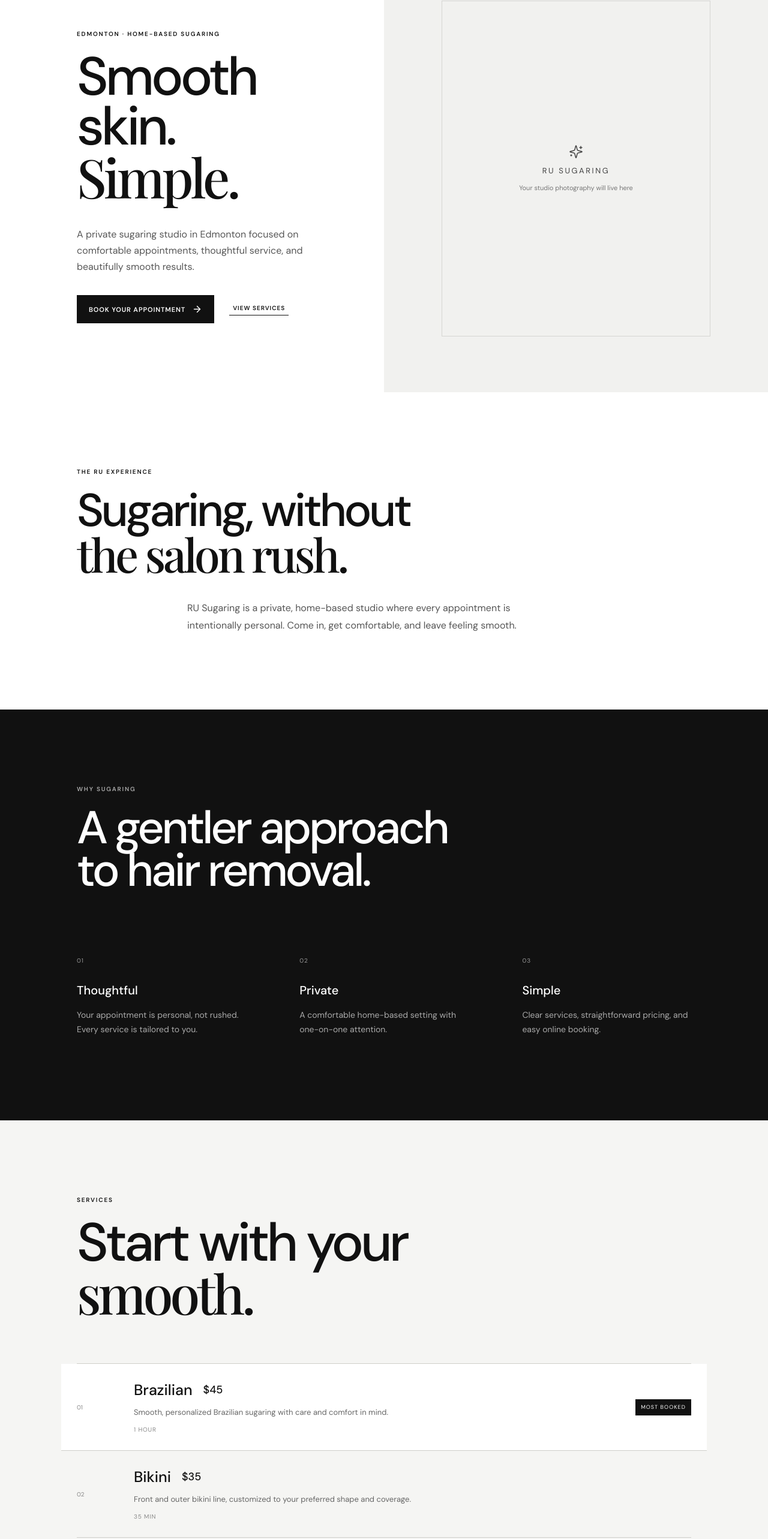
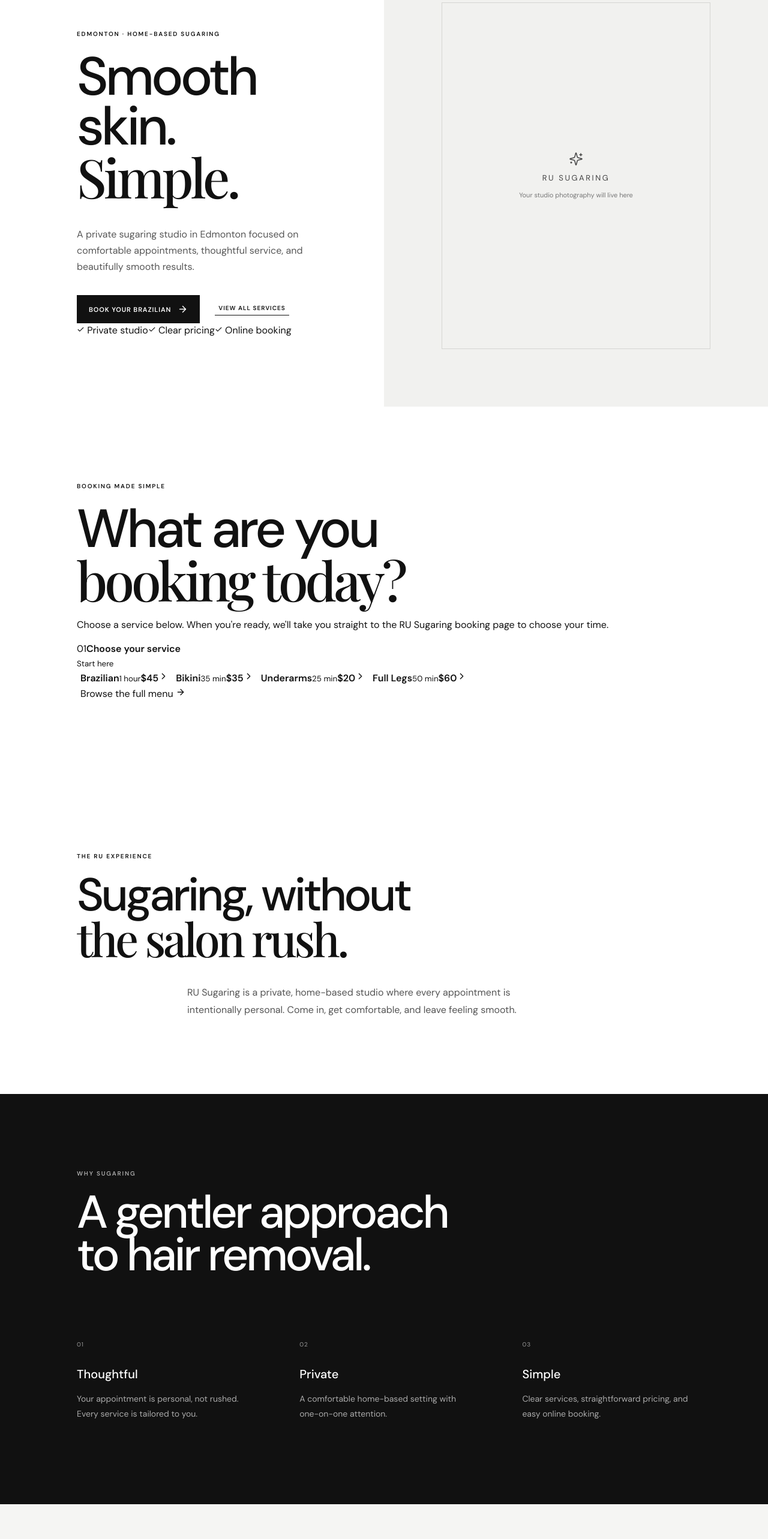
Before and after one commit to Craytivo/Laura, a React (Vite) app: page / in a window 1280 px wide. Shown: the part 170-2736 px from the top of the page at 60% size. Built offline with nearby package versions, Linux system fonts and the light colour scheme; a web font is replaced by a local one.

Commit message:
Build booking-focused service selection experience

```diff
--- a/src/main.jsx
+++ b/src/main.jsx
@@ -1,25 +1,31 @@
 import React from "react";
 import { createRoot } from "react-dom/client";
-import { ArrowRight, CalendarDays, Gift, Menu, Sparkles, X } from "lucide-react";
+import { ArrowRight, CalendarDays, Check, ChevronRight, Gift, Menu, Sparkles, X } from "lucide-react";
 import "./styles.css";
 
 const services = [
-  ["Brazilian", "$45", "1 hour", "Smooth, personalized Brazilian sugaring with care and comfort in mind."],
-  ["Bikini", "$35", "35 min", "Front and outer bikini line, customized to your preferred shape and coverage."],
+  ["Brazilian", "$45", "1 hour", "Smooth, personalized Brazilian sugaring with care and comfort in mind.", "Most booked"],
+  ["Bikini", "$35", "35 min", "Hair removal from the front and outer bikini line, customized to your preferred shape and coverage."],
   ["Underarms", "$20", "25 min", "Complete hair removal of the underarm area."],
   ["Full Legs", "$60", "50 min", "Complete hair removal from the upper thighs to the ankles."],
+  ["Half Legs", "$45", "30 min", "Hair removal from the lower legs, from the knees to the ankles."],
   ["Full Arms", "$45", "40 min", "Complete hair removal from the shoulders to the wrists."],
+  ["Half Arms", "$35", "35 min", "Hair removal from the lower arms, from the elbows to the wrists."],
+  ["Full Stomach", "$20", "30 min", "Complete hair removal from the stomach area."],
+  ["Fingers / Toes", "$10", "25 min", "A simple add-on for fingers or toes."],
   ["Full Face", "$25", "30 min", "A smooth, fresh finish for the full face."],
+  ["Tailored Add-ons", "$10+", "15 min", "Personalize your service with carefully selected add-ons. Prices vary."],
 ];
 
 const bundles = [
   ["Brazilian + Underarms", "$55", "55 min", "Bundle & save $10"],
   ["Brazilian + Underarms + Half Legs", "$95", "1 hr 20 min", "Bundle & save $15"],
-  ["Full Body Glow", "$155", "2 hours", "Brazilian, underarms, full legs, full arms + tailored add-ons"],
+  ["Full Body Glow", "$155", "2 hours", "Brazilian + underarms + full legs + full arms + tailored add-ons"],
 ];
 
 function App() {
   const [open, setOpen] = React.useState(false);
+  const [selected, setSelected] = React.useState(null);
   const bookingUrl = "https://rusugar.as.me/schedule/36a17782?utm_source=website&utm_medium=website&utm_content=book_now";
 
   const book = () => window.open(bookingUrl, "_blank", "noopener,noreferrer");
@@ -27,6 +33,11 @@ function App() {
   const go = (id) => {
     document.getElementById(id)?.scrollIntoView({ behavior: "smooth" });
     setOpen(false);
+  };
+
+  const chooseService = (service) => {
+    setSelected(service);
+    requestAnimationFrame(() => document.getElementById("booking-start")?.scrollIntoView({ behavior: "smooth", block: "start" }));
   };
 
   return (
@@ -52,9 +63,10 @@ function App() {
             <h1>Smooth skin.<br /><em>Simple.</em></h1>
             <p className="hero-text">A private sugaring studio in Edmonton focused on comfortable appointments, thoughtful service, and beautifully smooth results.</p>
             <div className="hero-actions">
-              <button className="button button-dark" onClick={book}>Book your appointment <ArrowRight size={17}/></button>
-              <button className="text-button" onClick={() => go("services")}>View services</button>
+              <button className="button button-dark" onClick={() => chooseService(services[0])}>Book your Brazilian <ArrowRight size={17}/></button>
+              <button className="text-button" onClick={() => go("services")}>View all services</button>
             </div>
+            <div className="hero-trust"><span><Check size={13}/> Private studio</span><span><Check size={13}/> Clear pricing</span><span><Check size={13}/> Online booking</span></div>
           </div>
           <div className="hero-art" aria-label="Photo placeholder">
             <div className="photo-placeholder">
@@ -62,6 +74,39 @@ function App() {
               <span>RU SUGARING</span>
               <small>Your studio photography will live here</small>
             </div>
+          </div>
+        </section>
+
+        <section id="booking-start" className="booking-start section">
+          <div className="booking-start-copy">
+            <p className="eyebrow">BOOKING MADE SIMPLE</p>
+            <h2>What are you<br /><em>booking today?</em></h2>
+            <p>Choose a service below. When you're ready, we'll take you straight to the RU Sugaring booking page to choose your time.</p>
+          </div>
+          <div className="booking-panel">
+            <div className="booking-panel-head">
+              <div>
+                <span>01</span>
+                <strong>Choose your service</strong>
+              </div>
+              <small>{selected ? "Selected" : "Start here"}</small>
+            </div>
+            <div className="quick-picks">
+              {services.slice(0, 4).map((service) => (
+                <button className={selected?.[0] === service[0] ? "quick-pick selected" : "quick-pick"} key={service[0]} onClick={() => setSelected(service)}>
+                  <span><b>{service[0]}</b><small>{service[2]}</small></span>
+                  <strong>{service[1]}</strong>
+                  <ChevronRight size={17}/>
+                </button>
+              ))}
+            </div>
+            {selected && (
+              <div className="selection-summary">
+                <div><span>Selected service</span><strong>{selected[0]}</strong><small>{selected[1]} · {selected[2]}</small></div>
+                <button className="button button-dark" onClick={book}>Continue to booking <ArrowRight size={16}/></button>
+              </div>
+            )}
+            {!selected && <button className="booking-main-cta" onClick={() => go("services")}>Browse the full menu <ArrowRight size={16}/></button>}
           </div>
         </section>
 
@@ -85,37 +130,52 @@ function App() {
 
         <section id="services" className="section services">
           <div className="section-heading light">
-            <p className="eyebrow">SERVICES</p>
-            <h2>Start with your<br /><em>smooth.</em></h2>
+            <p className="eyebrow">SERVICE MENU</p>
+            <h2>Pick your<br /><em>smooth.</em></h2>
+            <p className="section-lede">Not sure where to start? Brazilian is our featured service. Select any service to see it in your booking summary.</p>
           </div>
           <div className="service-list">
-            {services.map(([name, price, duration, desc], i) => (
-              <article className={i === 0 ? "service-card featured" : "service-card"} key={name}>
-                <div className="service-number">0{i + 1}</div>
+            {services.map((service, i) => (
+              <button className={selected?.[0] === service[0] ? "service-card featured selected" : i === 0 ? "service-card featured" : "service-card"} key={service[0]} onClick={() => chooseService(service)}>
+                <div className="service-number">{String(i + 1).padStart(2, "0")}</div>
                 <div className="service-main">
-                  <div className="service-title"><h3>{name}</h3><strong>{price}</strong></div>
-                  <p>{desc}</p>
-                  <small>{duration}</small>
+                  <div className="service-title"><h3>{service[0]}</h3><strong>{service[1]}</strong></div>
+                  <p>{service[3]}</p>
+                  <small>{service[2]}</small>
                 </div>
-                {i === 0 && <span className="popular">MOST BOOKED</span>}
-              </article>
+                {service[4] && <span className="popular">{service[4]}</span>}
+                <ChevronRight className="service-arrow" size={19}/>
+              </button>
             ))}
           </div>
-          <p className="more-services">Half legs · Half arms · Full stomach · Fingers & toes · Tailored add-ons</p>
         </section>
 
         <section className="bundles section">
           <div className="bundle-intro">
             <p className="eyebrow">BUNDLES</p>
             <h2>More smooth.<br /><em>More value.</em></h2>
+            <p>Pair popular services and save on the combined appointment.</p>
           </div>
           <div className="bundle-list">
-            {bundles.map(([name, price, time, note]) => (
-              <article className="bundle-card" key={name}>
-                <div><h3>{name}</h3><p>{note}</p></div>
-                <div className="bundle-price"><strong>{price}</strong><span>{time}</span></div>
-              </article>
+            {bundles.map((bundle) => (
+              <button className="bundle-card" key={bundle[0]} onClick={() => chooseService(bundle)}>
+                <div><h3>{bundle[0]}</h3><p>{bundle[3]}</p></div>
+                <div className="bundle-price"><strong>{bundle[1]}</strong><span>{bundle[2]}</span><ChevronRight size={16}/></div>
+              </button>
             ))}
+          </div>
+        </section>
+
+        <section className="selected-service section">
+          <div className="selected-service-inner">
+            <div>
+              <p className="eyebrow">YOUR BOOKING</p>
+              <h2>{selected ? <><em>{selected[0]}</em><br />is selected.</> : <>Ready to<br /><em>choose?</em></>}</h2>
+              <p>{selected ? `You've chosen ${selected[0]} · ${selected[1]} · ${selected[2]}. The next step is choosing an available time in Acuity.` : "Choose a service above and we'll carry your selection into the next step."}</p>
+            </div>
+            <div className="selected-service-action">
+              {selected ? <><div className="chosen-pill"><Check size={15}/> {selected[0]} · {selected[1]}</div><button className="button button-dark" onClick={book}>Continue to Acuity <ArrowRight size={17}/></button></> : <button className="button button-dark" onClick={() => go("services")}>Choose a service <ArrowRight size={17}/></button>}
+            </div>
           </div>
         </section>
 
@@ -124,7 +184,7 @@ function App() {
           <p className="eyebrow">RU LOYALTY</p>
           <h2>Come back.<br /><em>Save more.</em></h2>
           <p>Complete 5 sessions with RU Sugaring and receive 10% off your services.</p>
-          <button className="button button-light" onClick={book}>Start your first session <ArrowRight size={17}/></button>
+          <button className="button button-light" onClick={() => chooseService(services[0])}>Start with a Brazilian <ArrowRight size={17}/></button>
         </section>
 
         <section id="faq" className="section faq">
@@ -135,7 +195,7 @@ function App() {
           <div className="faq-list">
             {[
               ["Where are you located?", "RU Sugaring is a private home-based studio in Edmonton. Exact location details can be provided with your booking."],
-              ["How do I book?", "Use the online booking button to choose your service and appointment time."],
+              ["How do I book?", "Choose a service on this site, then continue to the RU Sugaring Acuity booking page to select an available time."],
               ["What should I do before my appointment?", "Arrive with clean skin and avoid heavy lotions or oils on the area being sugared."],
               ["What if I need to cancel?", "Booking and cancellation details will be listed here once the RU Sugaring policy is finalized."],
             ].map(([q, a]) => <details key={q}><summary>{q}<span>+</span></summary><p>{a}</p></details>)}
@@ -146,10 +206,10 @@ function App() {
           <div>
             <p className="eyebrow">READY WHEN YOU ARE</p>
             <h2>Let's get<br /><em>you smooth.</em></h2>
-            <p>Choose your service and find a time that works for you.</p>
+            <p>Choose your service, then find a time that works for you.</p>
           </div>
           <div className="book-actions">
-            <button className="button button-light" onClick={book}>Book an appointment <CalendarDays size={17}/></button>
+            <button className="button button-light" onClick={() => chooseService(services[0])}>Book your Brazilian <CalendarDays size={17}/></button>
             <button className="gift-button"><Gift size={18}/> Gift cards</button>
           </div>
         </section>
```
